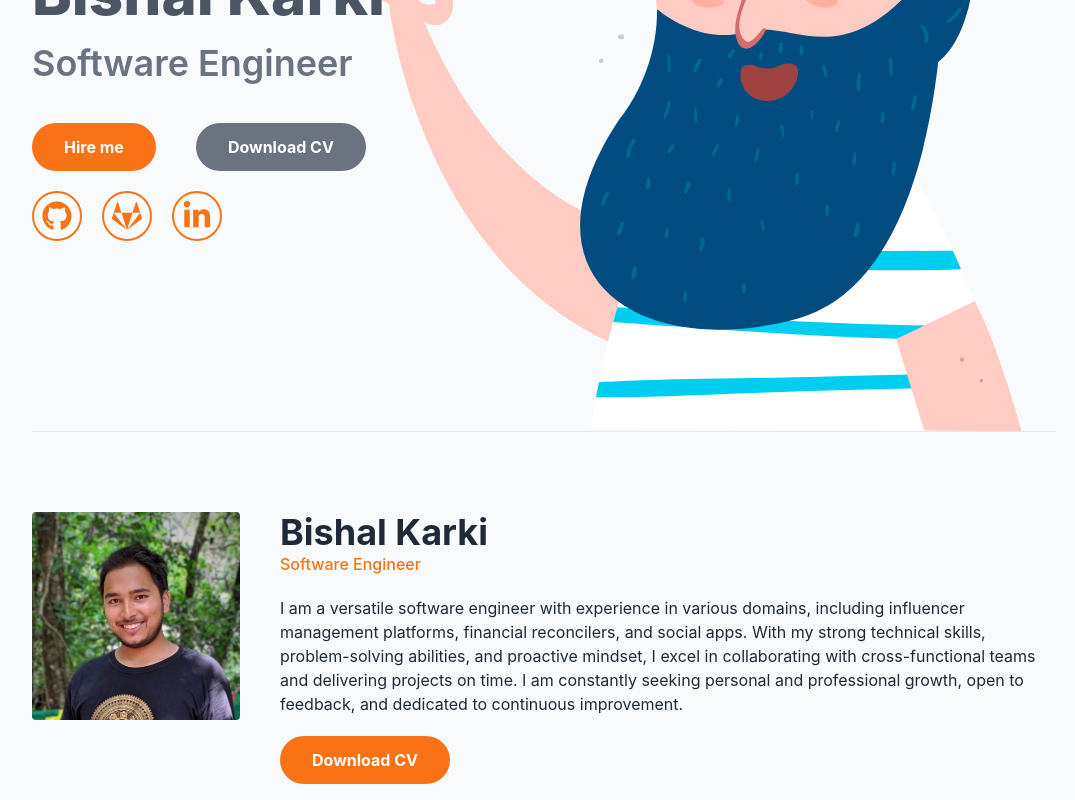
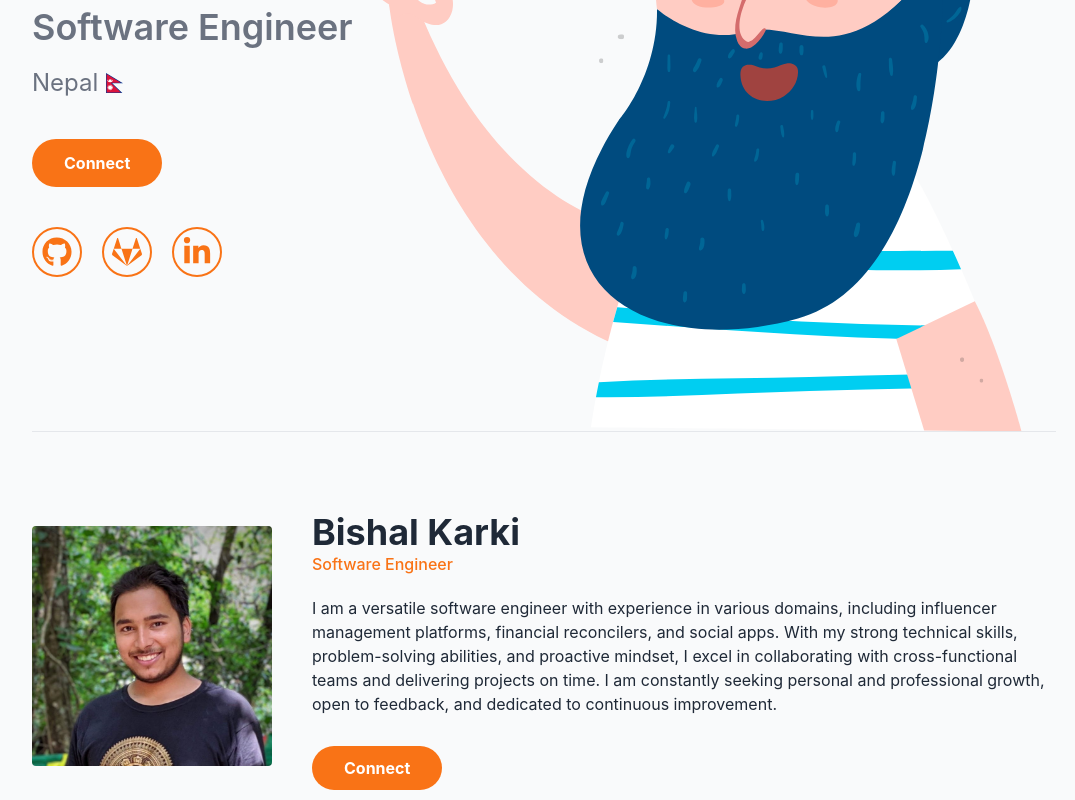
Before and after one commit to K-Bishall/portfolio, a React (Vite) app: page / in a window 1280 px wide. Shown: the part 360-1160 px from the top of the page, without its empty margins (96-1171 px from the left). Built offline with nearby package versions, Linux system fonts and the light colour scheme.

Commit message:
Refactor

```diff
--- a/src/sections/About.tsx
+++ b/src/sections/About.tsx
@@ -1,14 +1,15 @@
 import { ReactElement } from 'react'
 import photo from '../assets/photo.jpg'
+import contacts from './data/contacts.json'
 
 const About = (): ReactElement => {
   return (
-    <div id='about' className='flex gap-10'>
-      <img src={photo} alt='Photo' className='w-52 h-52 rounded' />
+    <div id='about' className='flex items-center gap-10'>
+      <img src={photo} alt='Photo' className='w-60 h-60 rounded' />
       <div>
         <p className='text-4xl font-bold'>Bishal Karki</p>
         <p className='font-medium text-orange-500'>Software Engineer</p>
-        <p className='py-5'>
+        <p className='py-5 mb-5'>
           I am a versatile software engineer with experience in various domains, including
           influencer management platforms, financial reconcilers, and social apps. With my strong
           technical skills, problem-solving abilities, and proactive mindset, I excel in
@@ -16,9 +17,13 @@ const About = (): ReactElement => {
           seeking personal and professional growth, open to feedback, and dedicated to continuous
           improvement.
         </p>
-        <button className='bg-orange-500 py-3 px-8 rounded-full text-white font-bold'>
-          Download CV
-        </button>
+        <a
+          href={contacts['linkedin']}
+          target='_blank'
+          className='bg-orange-500 py-3 px-8 rounded-full text-white font-bold'
+        >
+          Connect
+        </a>
       </div>
     </div>
   )
--- /dev/null
+++ b/src/sections/Contacts.tsx
@@ -0,0 +1,40 @@
+import { useMemo } from 'react'
+import { FaGithub, FaGitlab, FaLinkedinIn } from 'react-icons/fa'
+import contacts from './data/contacts.json'
+
+const Contacts = () => {
+  const contactItems = useMemo(
+    () => [
+      {
+        icon: FaGithub,
+        link: contacts['github'],
+      },
+      {
+        icon: FaGitlab,
+        link: contacts['gitlab'],
+      },
+      {
+        icon: FaLinkedinIn,
+        link: contacts['linkedin'],
+      },
+    ],
+    [],
+  )
+
+  return (
+    <div className='flex gap-5 text-orange-500 text-3xl'>
+      {contactItems.map((item) => (
+        <a
+          key={item.link}
+          href={item.link}
+          target='_blank'
+          className='p-2 rounded-full border-2 border-orange-500'
+        >
+          {item.icon()}
+        </a>
+      ))}
+    </div>
+  )
+}
+
+export default Contacts
--- a/src/sections/Footer.tsx
+++ b/src/sections/Footer.tsx
@@ -3,7 +3,7 @@ import { ReactElement } from 'react'
 const Footer = (): ReactElement => {
   const year = new Date().getFullYear()
   return (
-    <div className='mt-10 border-t bg-orange-500 p-4'>
+    <div className='mt-10 bg-orange-500 p-4'>
       <p className='text-center text-white font-medium'>&#169; Bishal Karki, {year}</p>
     </div>
   )
--- a/src/sections/Intro.tsx
+++ b/src/sections/Intro.tsx
@@ -1,27 +1,10 @@
-import { ReactElement, useMemo } from 'react'
+import { ReactElement } from 'react'
 import man from '../assets/man.svg'
-import { FaGithub, FaGitlab, FaLinkedinIn } from 'react-icons/fa'
 import contacts from './data/contacts.json'
+import flag from '../assets/Nepal-Flag.svg'
+import Contacts from './Contacts.js'
 
 const Intro = (): ReactElement => {
-  const contactItems = useMemo(
-    () => [
-      {
-        icon: FaGithub,
-        link: contacts['github'],
-      },
-      {
-        icon: FaGitlab,
-        link: contacts['gitlab'],
-      },
-      {
-        icon: FaLinkedinIn,
-        link: contacts['linkedin'],
-      },
-    ],
-    [],
-  )
-
   return (
     <div
       className='bg-contain bg-no-repeat bg-right border-b flex flex-col justify-center gap-5 text-gray-500'
@@ -30,30 +13,22 @@ const Intro = (): ReactElement => {
       <p className='text-4xl font-semibold'>Hello, I'm</p>
       <p className='text-6xl font-extrabold text-gray-600'>Bishal Karki</p>
       <p className='text-4xl font-semibold'>Software Engineer</p>
+      <p className='text-2xl flex gap-2 items-center'>
+        <span>Nepal</span> <img src={flag} alt='Flag' className='h-5' />
+      </p>
 
-      <div className='mt-5 flex gap-10 font-bold text-white'>
+      <div className='my-5 flex gap-10 font-bold text-white'>
         <a
           href={contacts['linkedin']}
           target='_blank'
           className='bg-orange-500 py-3 px-8 rounded-full'
         >
-          Hire me
+          Connect
         </a>
-        <button className='bg-gray-500 py-3 px-8 rounded-full'>Download CV</button>
+        {/*<button className='bg-gray-500 py-3 px-8 rounded-full'>Download CV</button>*/}
       </div>
 
-      <div className='flex gap-5 text-orange-500 text-3xl'>
-        {contactItems.map((item) => (
-          <a
-            key={item.link}
-            href={item.link}
-            target='_blank'
-            className='p-2 rounded-full border-2 border-orange-500'
-          >
-            {item.icon()}
-          </a>
-        ))}
-      </div>
+      <Contacts />
     </div>
   )
 }
```
Also changed, not shown: src/assets/Nepal-Flag.svg (added).
